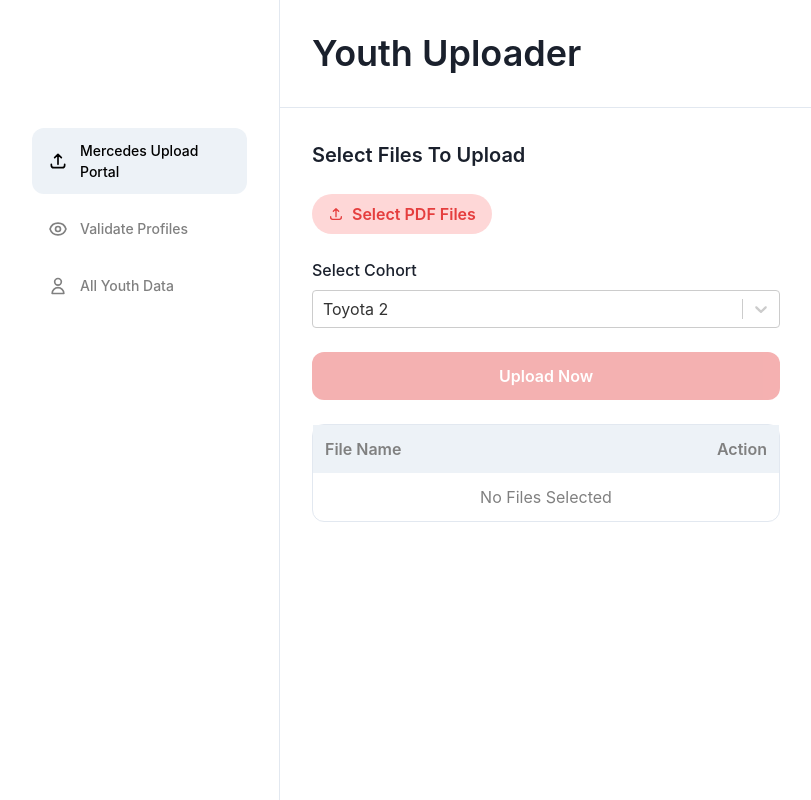
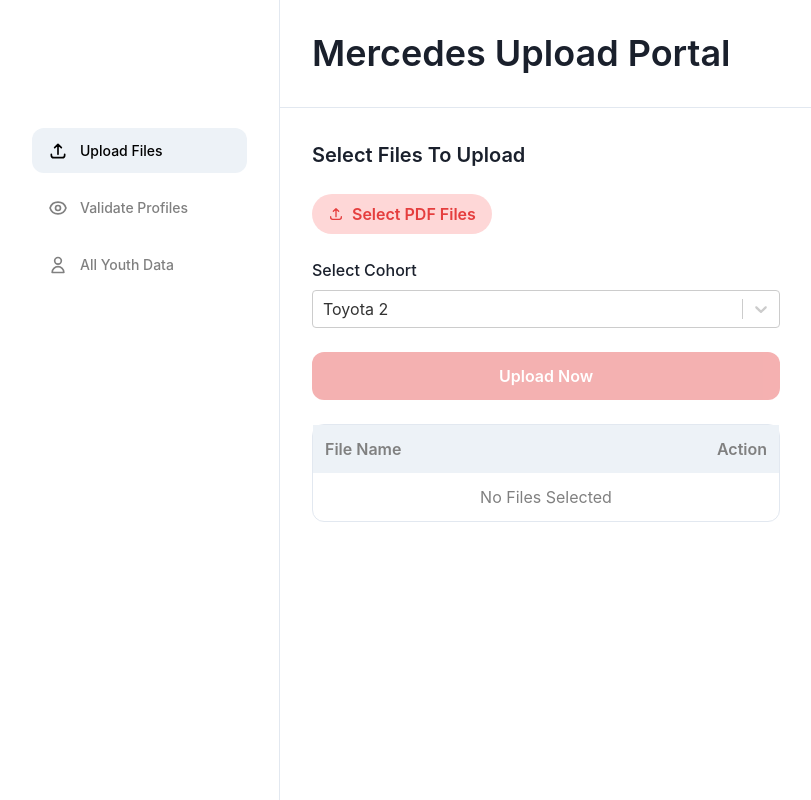
Before and after one commit to NkosiYouth/frontendV2, a React (Vite) app: page / in a window 1280 px wide. Shown: the whole page, without its empty margins (0-811 px from the left). Built offline with nearby package versions, Linux system fonts and the light colour scheme.

Commit message:
"Updated NavMenu title and Topbar title"
This commit updates the title of the "NavMenu" component from "Mercedes Upload Portal" to "Upload Files", and updates the title of the "Topbar" component from "

```diff
--- a/src/layouts/partials/NavMenu.jsx
+++ b/src/layouts/partials/NavMenu.jsx
@@ -6,7 +6,7 @@
   const menu = [
     {
       link: "/",
-      title: "Mercedes Upload Portal",
+      title: "Upload Files",
       icon: HiOutlineUpload,
     },
     {
--- a/src/layouts/partials/Topbar.jsx
+++ b/src/layouts/partials/Topbar.jsx
@@ -9,7 +9,7 @@
       borderBottomWidth={1}
     >
       <Heading as="h2" fontWeight="semibold">
-        Youth Uploader
+        Mercedes Upload Portal
       </Heading>
     </Box>
   );
```
